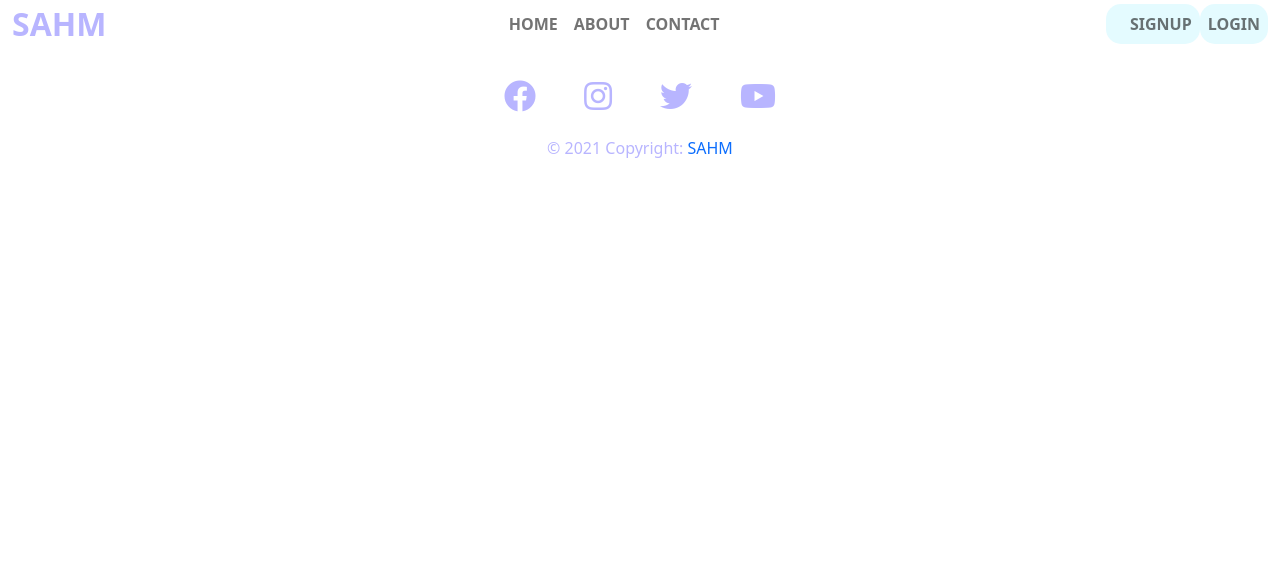
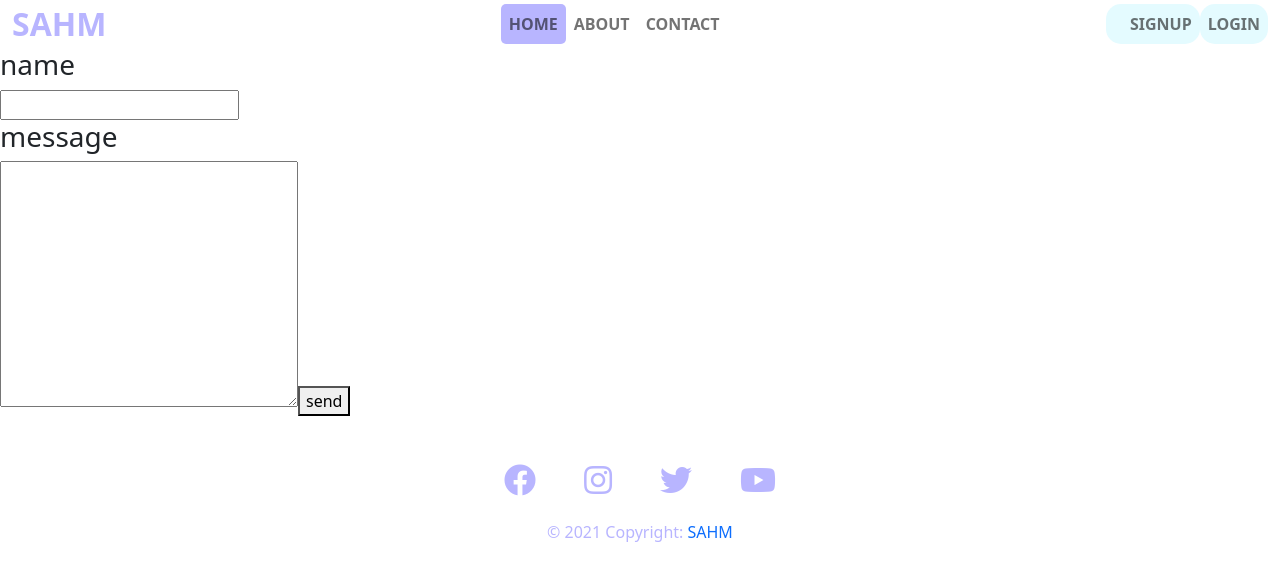
Before and after one commit to anasmasti/sahm-frontend, an Angular app: page /chat in a window 1280 px wide. Before the commit this address led to /. Shown: the top 580 px of the page. Built offline with nearby package versions, Linux system fonts and the light colour scheme; no server answers; some icons are missing.

Commit message:
Set up web socket

```diff
--- a/package.json
+++ b/package.json
@@ -24,6 +24,7 @@
     "@ng-bootstrap/ng-bootstrap": "^9.1.0",
     "bootstrap": "^5.0.0-beta3",
     "rxjs": "~6.6.0",
+    "socket.io-client": "^4.0.1",
     "tslib": "^2.0.0",
     "zone.js": "~0.11.3"
   },
--- a/src/app/app-routing.module.ts
+++ b/src/app/app-routing.module.ts
@@ -1,5 +1,6 @@
 import { NgModule } from '@angular/core';
 import { RouterModule, Routes } from '@angular/router';
+import { ChatComponent } from './ui/shared/chat/chat.component';
 
 const routes: Routes = [
   {
@@ -20,6 +21,11 @@ const routes: Routes = [
         (mod) => mod.ContactModule
       ),
   },
+
+  {
+    path: 'chat',
+    component: ChatComponent
+  },
 ];
 
 @NgModule({
--- /dev/null
+++ b/src/app/services/websocekt.service.ts
@@ -0,0 +1,27 @@
+import { environment } from './../../environments/environment';
+import { Injectable } from '@angular/core';
+import { io } from 'socket.io-client';
+import { Observable } from 'rxjs';
+
+@Injectable({
+    providedIn: 'root'
+})
+
+export class wsService {
+    private socket: any
+    private url: any = environment.SOCKET_URL
+
+    constructor() { this.socket = io(this.url) }
+
+    listen(eventName: string) {
+        return new Observable((subscriber) => {
+            this.socket.on(eventName, (data: any) => {
+                subscriber.next(data)
+            })
+        })
+    }
+
+    emit(eventName: string, data: any) {
+        this.socket.emit(eventName, data)
+    }
+}
--- /dev/null
+++ b/src/app/ui/shared/chat/chat.component.html
@@ -0,0 +1,8 @@
+<h3>name</h3>
+<input type="text" name="name" [(ngModel)]="name">
+<h3>message</h3>
+<textarea name="message" [(ngModel)]="message" cols="30" rows="10"></textarea>
+<button (click)='setMessage()'>send</button>
+
+<h1>{{ received_data != null ? received_data.name : 'Wait for an user' }}</h1>
+<p>{{ received_data != null ? received_data.message : 'Wait for message' }}</p>
--- /dev/null
+++ b/src/app/ui/shared/chat/chat.component.ts
@@ -0,0 +1,27 @@
+import { Component, OnInit } from '@angular/core';
+import { wsService } from 'src/app/services/websocekt.service';
+
+@Component({
+  selector: 'app-chat',
+  templateUrl: './chat.component.html',
+  styleUrls: ['./chat.component.css']
+})
+export class ChatComponent implements OnInit {
+  name: String = ''
+  message: String = ''
+  received_data: any = {}
+
+  constructor(private _ws: wsService) { }
+
+  ngOnInit(): void {
+
+  }
+
+  setMessage() {
+    this._ws.emit('chat', { 'name': this.name, 'message': this.message })
+    this._ws.listen('get_message').subscribe(data => {
+      this.received_data = data;
+    })
+  }
+
+}
--- a/src/environments/environment.ts
+++ b/src/environments/environment.ts
@@ -4,8 +4,8 @@
 
 export const environment = {
   production: false,
-  API_URL: 'https://jsonplaceholder.typicode.com'
-
+  API_URL: 'https://jsonplaceholder.typicode.com',
+  SOCKET_URL: 'https://sahm-backend.herokuapp.com'
 };
 
 /*
```
Also changed, not shown: src/app/app.module.ts (+6 -4 lines), src/app/ui/shared/chat/chat.component.css (added), 2 other files (tests, documents, lock files or other folders).
